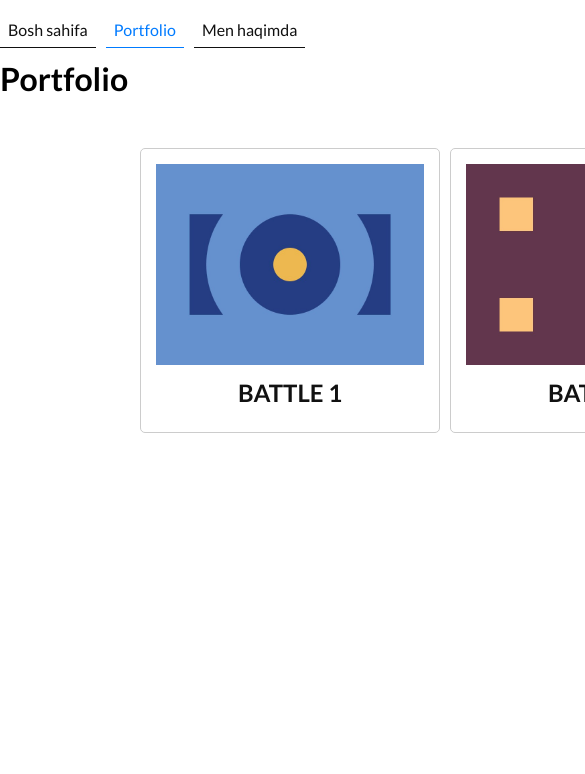
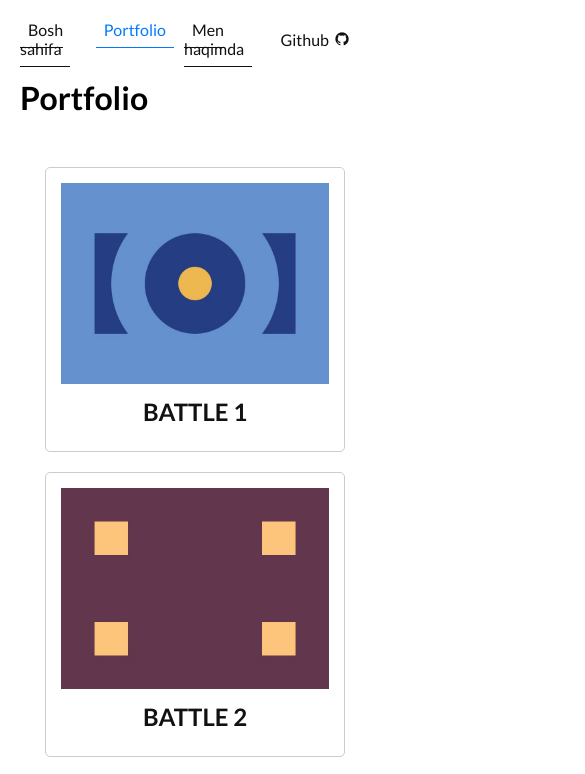
Before and after one commit to JAKHBOI/JAKHBOI.github.io, a plain HTML site: page portfolio.html in a window 390 px wide. Shown: the top 774 px of the page, 585 px wide, since content can reach past the window. Drawn offline with nearby package versions, Linux system fonts and the light colour scheme.

Commit message:
i'm export portfolio

```diff
--- a/style.css
+++ b/style.css
@@ -61,7 +61,6 @@ nav{
 
 .portfolio-row {
 	display: flex;
-	gap: 10px;
 	justify-content: center;
 	align-items: center;
 	gap: 10px;
@@ -88,3 +87,16 @@ nav{
 	color: var(--black);
 	text-transform: uppercase;
 }
+
+
+@media screen and (max-width: 1200px){
+	.container{
+		width: 100%;
+		padding: 0 20px;
+	}
+
+	.portfolio-row{
+		flex-wrap: wrap;
+		gap: 20px;
+	}
+}
```
